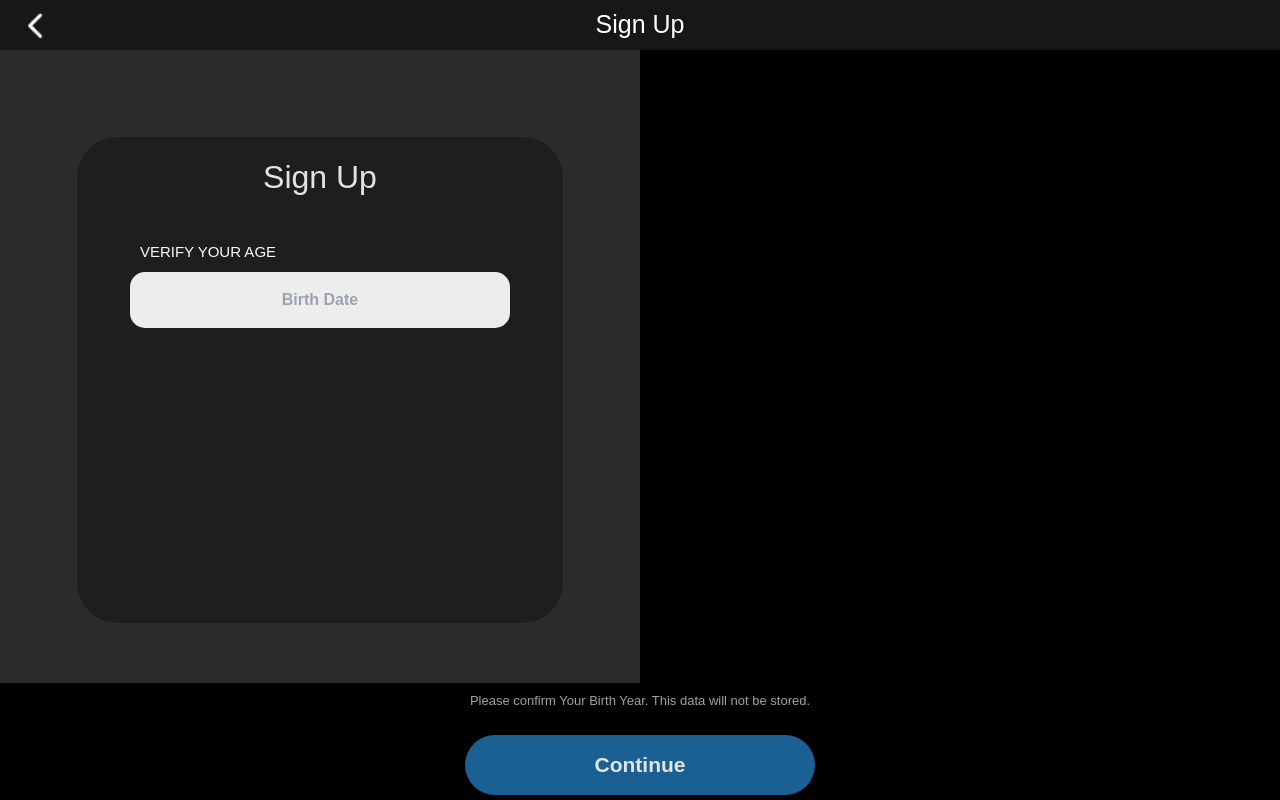
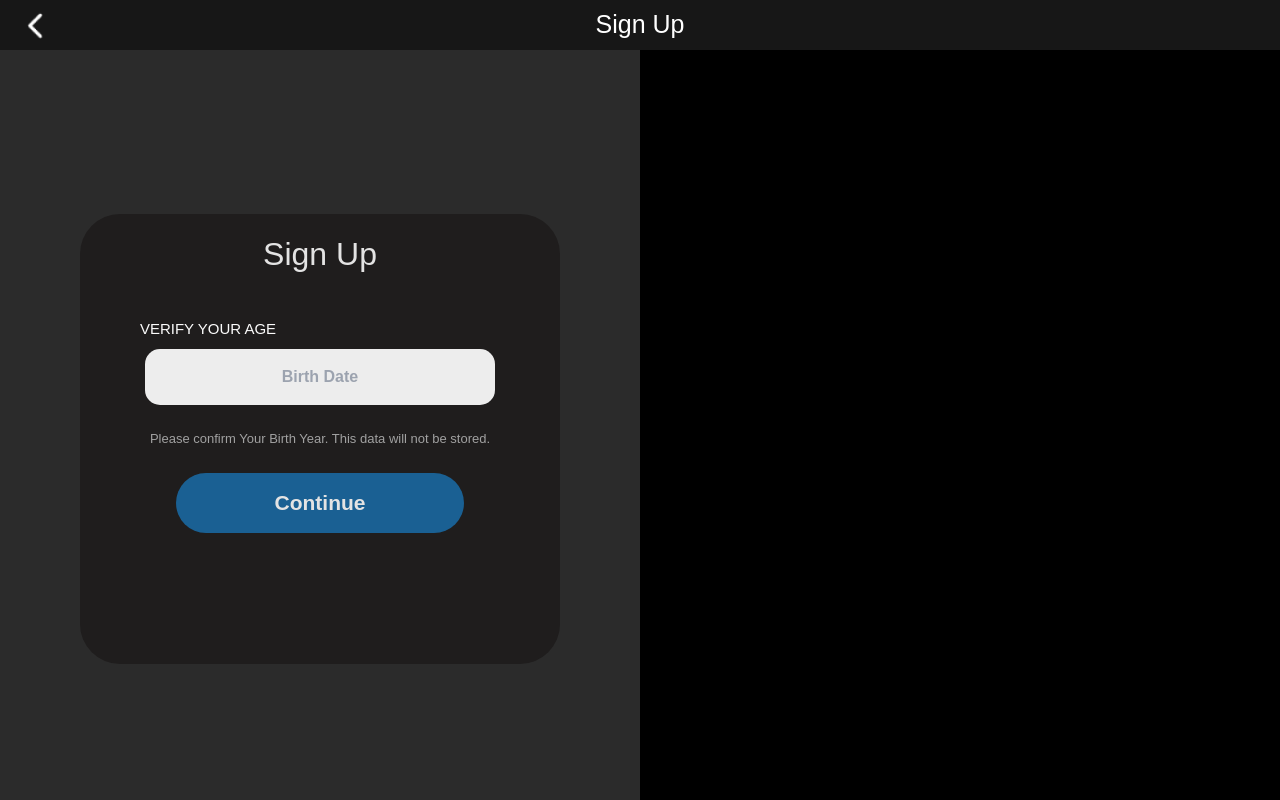
Before and after one commit to Febin-Joseph/zoomify, a React (Create React App) app in the folder client/: page /signup in a window 1280 px wide. Built offline with nearby package versions, Linux system fonts and the light colour scheme.

Commit message:
made input component much more reusable and completed full working include responsive in all devices and exclude age verification in signup page lest side

```diff
--- a/client/src/components/common/button/HomeBtn.jsx
+++ /dev/null
@@ -1,36 +0,0 @@
-import React from 'react';
-import { useNavigate } from 'react-router-dom';
-
-const HomeBtn = ({ value, height, width }) => {
-  const navigate = useNavigate();
-
-  const handleSignUpClick = () => {
-    if (value === "Sign up") {
-      navigate('/signup')
-    } else if(value === "Sign in") {
-      navigate('/signin');
-    } else if(value === "Join Meeting") {
-      navigate('/join')
-    }
-  }
-
-  const buttonStyle = {
-    width: width ? `${width}%` : '90px',
-    height: height ? `${height}px` : '76px',
-    borderRadius: '43px',
-    backgroundColor: '#1A6093',
-    display: 'flex',
-    justifyContent: 'center',
-    alignItems: 'center',
-    margin: '5px',
-  };
-
-  return (
-    <div style={{ display: 'flex', justifyContent: 'center' }}
-      className='text-[#E3E3E3] text-[21px] font-semibold'>
-      <button style={buttonStyle} className='max-w-[350px]' onClick={handleSignUpClick}>{value}</button>
-    </div>
-  );
-}
-
-export default HomeBtn;
--- a/client/src/components/common/button/InputBtn.jsx
+++ b/client/src/components/common/button/InputBtn.jsx
@@ -1,7 +1,7 @@
 import { useState } from 'react';
 
 const InputBtn = ({ text, width, height, placeholder }) => {
-  const [inputBox, setInputBox] = useState('');
+  const [inputBoxVal, setInputBoxVal] = useState('');
 
   const inputStyle = {
     width: width ? `${width}vw` : '90px',
@@ -18,11 +18,11 @@ const InputBtn = ({ text, width, height, placeholder }) => {
         <input
           type="text"
           style={inputStyle}
-          className={`rounded-[15px] mb-4 bg-[#EDEDED] max-w-[380px]
-            lg:max-w-[380px] min-h-[7vh] max-h-[52px] text-[#7E7E7E]
-            font-semibold text-center ${inputBox ? 'text-black' : ''}`}
-          value={inputBox}
-          onChange={(e) => setInputBox(e.target.value)}
+          className={`rounded-[15px] mb-4 bg-[#EDEDED] max-w-[350px]
+            lg:max-w-[350px] min-h-[7vh] max-h-[52px] text-[#7E7E7E]
+            font-semibold text-center ${inputBoxVal ? 'text-black' : ''}`}
+          value={inputBoxVal}
+          onChange={(e) => setInputBoxVal(e.target.value)}
           placeholder={placeholder}
         />
       </div>
--- /dev/null
+++ b/client/src/components/common/button/MainBtn.jsx
@@ -0,0 +1,23 @@
+import React from 'react';
+
+const MainBtn = ({ value, height, width, onClick }) => {
+
+  const buttonStyle = {
+    width: width ? `${width}%` : '90px',
+    height: height ? `${height}px` : '76px',
+  };
+
+  return (
+    <div style={{ display: 'flex', justifyContent: 'center' }}
+      className='text-[#E3E3E3] text-[21px] font-semibold'>
+      <button
+        style={buttonStyle}
+        className='rounded-[43px] bg-[#1A6093] flex items-center justify-center content-center m-[5px]'
+        onClick={onClick}>
+        {value}
+      </button>
+    </div>
+  );
+}
+
+export default MainBtn;
--- a/client/src/components/common/card/HomeCard.jsx
+++ b/client/src/components/common/card/HomeCard.jsx
@@ -1,7 +1,20 @@
 import React from 'react';
-import HomeBtn from '../button/HomeBtn';
+import MainBtn from '../button/MainBtn';
+import { useNavigate } from 'react-router-dom';
 
 const HomeCard = () => {
+  const navigate = useNavigate();
+
+  const handleClick = (value) => {
+    if (value === "Sign up") {
+      navigate('/signup');
+    } else if (value === "Sign in") {
+      navigate('/signin');
+    } else if (value === "Join Meeting") {
+      navigate('/join');
+    }
+  }
+
   return (
     <div className='bg-[#1F1D1D] w-[100%] relative bottom-0
       overflow-hidden rounded-[40px] rounded-b-none
@@ -15,25 +28,30 @@ const HomeCard = () => {
       </div>
 
       <div className='justify-center items-center inset-0 relative mb-6'>
-        <HomeBtn
+        <MainBtn
           value={"Join Meeting"}
           width={90}
-        height={60} />
+          height={60}
+          onClick={() => handleClick("Join Meeting")}
+        />
 
-        <HomeBtn
+        <MainBtn
           value="Sign in"
           width={80}
-        height={60} />
+          height={60}
+          onClick={() => handleClick("Sign in")}
+        />
 
-        <HomeBtn
+        <MainBtn
           value="Sign up"
           width={70}
-        height={60} />
+          height={60}
+          onClick={() => handleClick("Sign up")}
+        />
 
       </div>
     </div>
   );
 }
 
-
 export default HomeCard;
--- a/client/src/components/common/card/MainCard.jsx
+++ b/client/src/components/common/card/MainCard.jsx
@@ -3,9 +3,9 @@
 
 import React from 'react';
 
-const MainCard = ({ title, renderInputBtn }) => {
+const MainCard = ({ title, renderInputBtn, children }) => {
     return (
-        <div className='bg-[#1F1D1D] w-[38vw] h-[38vw] min-h-[300px] rounded-[40px]'>
+        <div className='bg-[#1F1D1D] w-[38vw] max-w-[480px] h-[38vw] min-h-[300px] max-h-[450px] rounded-[40px]'>
             <p className='text-[#E3E3E3] text-[2.5vw] text-center font-medium mt-4'>
                 {title}
             </p>
@@ -14,8 +14,9 @@ const MainCard = ({ title, renderInputBtn }) => {
                     {renderInputBtn()}
                 </div>
             )}
+            {children}
         </div>
-    )
+    );
 }
 
 export default MainCard;
--- a/client/src/components/index.js
+++ b/client/src/components/index.js
@@ -1,6 +1,6 @@
 //COMMON
 //Buttons
-import HomeBtn from './common/button/HomeBtn'
+import HomeBtn from './common/button/MainBtn'
 import InputBtn from './common/button/InputBtn'
 import MainBtn from './common/button/AuthenicationBtn'
 
--- a/client/src/pages/signup/SignUp.jsx
+++ b/client/src/pages/signup/SignUp.jsx
@@ -1,15 +1,8 @@
 import React from 'react';
-import { Nav } from '../../components';
-import { MainCard } from '../../components';
-import { InputBtn } from '../../components';
-import { HomeBtn } from '../../components';
+import { Nav, MainCard, InputBtn, HomeBtn } from '../../components';
 
 const SignUp = () => {
-  // function ageVerifiction() {
-  //   if(!InputBtn.value === Number) {
-  //     alert('enter a valid date of birth')
-  //   }
-  // }
+
   return (
     <div className='flex flex-col bg-[#000] h-screen'>
       <Nav value={"Sign Up"} />
@@ -26,7 +19,20 @@ const SignUp = () => {
               height={8}
               placeholder={"Birth Date"}
             />
-          )} />
+          )}
+        >
+          <p
+            className='text-[#A1A1A1] text-[13px] text-center mt-2'>
+            Please confirm Your Birth Year. This data will not be stored.
+          </p>
+
+          <div className='mt-5'>
+            <HomeBtn
+              value={"Continue"}
+              width={60}
+              height={60} />
+          </div>
+        </MainCard>
       </div>
 
       {/* This is for lg less than devices input box */}
@@ -37,8 +43,6 @@ const SignUp = () => {
           height={8}
           placeholder={"Birth Date"}
         />
-      </div>
-
         <p
             className='text-[#A1A1A1] text-[13px] text-center mt-2'>
             Please confirm Your Birth Year. This data will not be stored.
@@ -48,8 +52,11 @@ const SignUp = () => {
             <HomeBtn
               value={"Continue"}
               width={60}
-        height={60}/>
+              height={60}
+              />
           </div>
+      </div>
+
     </div>
   );
 }
```
Lines whose indentation alone changed are shown as unchanged.
